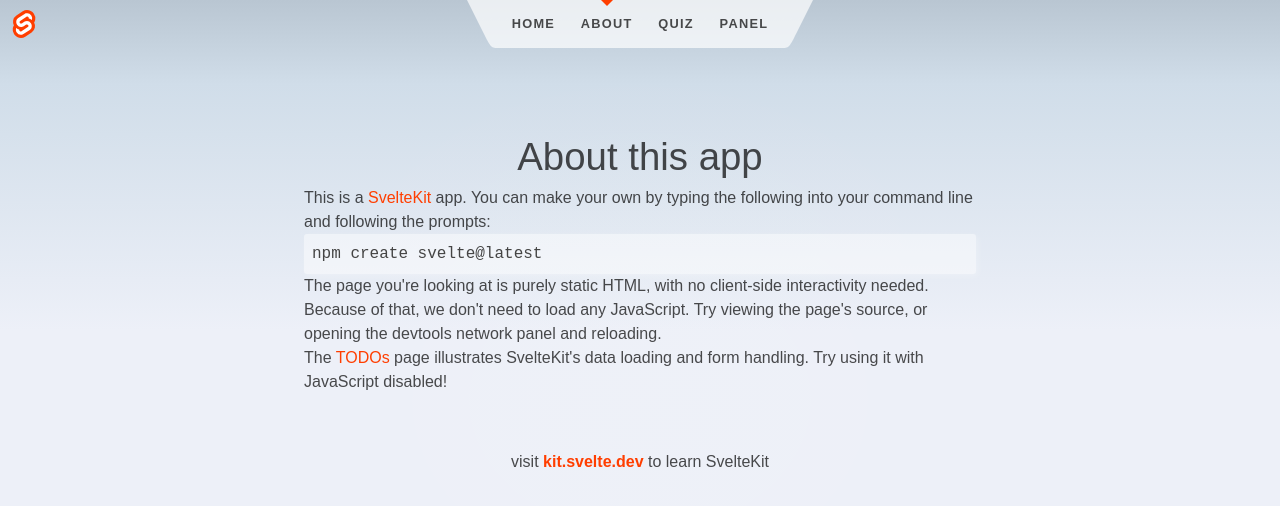
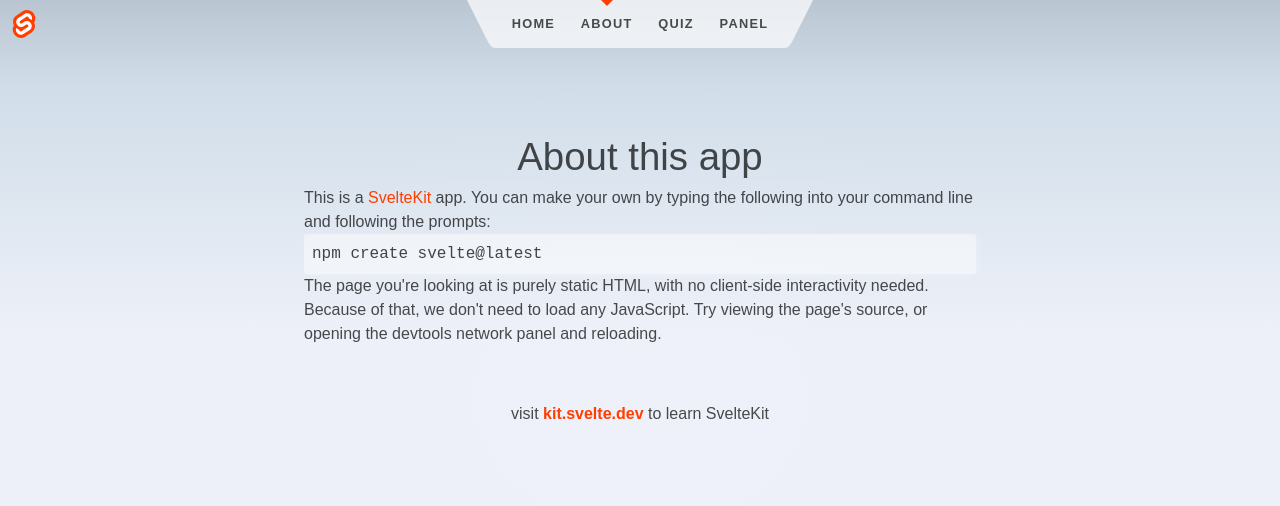
Before and after one commit to ashok-cse/my-sveltekit-app, a SvelteKit app: page /about in a window 1280 px wide. Shown: the top 506 px of the page. Built offline with nearby package versions, Linux system fonts and the light colour scheme.

Commit message:
Update Mara Kya

```diff
--- a/src/routes/about/+page.svelte
+++ b/src/routes/about/+page.svelte
@@ -18,11 +18,6 @@
 		Because of that, we don't need to load any JavaScript. Try viewing the page's source, or opening
 		the devtools network panel and reloading.
 	</p>
-
-	<p>
-		The <a href="/todos">TODOs</a> page illustrates SvelteKit's data loading and form handling. Try using
-		it with JavaScript disabled!
-	</p>
 </div>
 
 <style>
```
